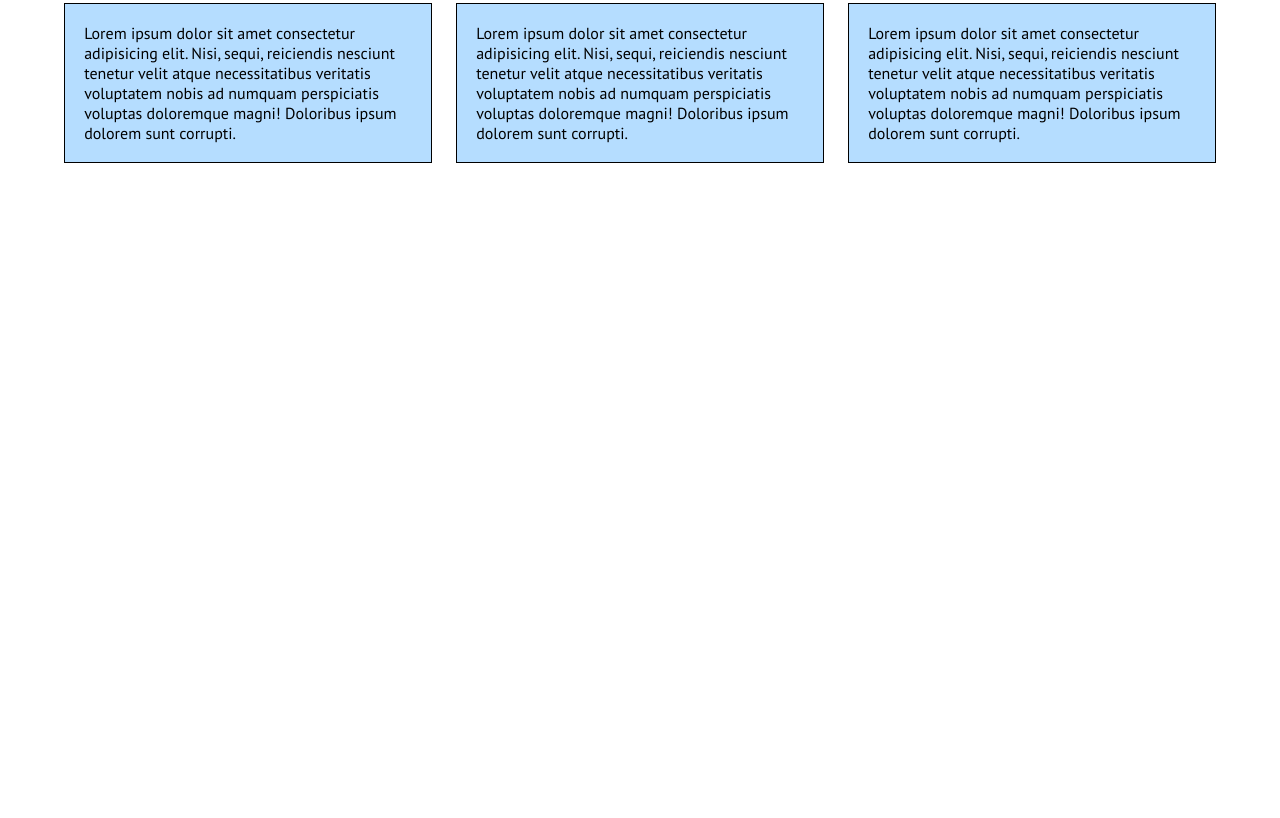
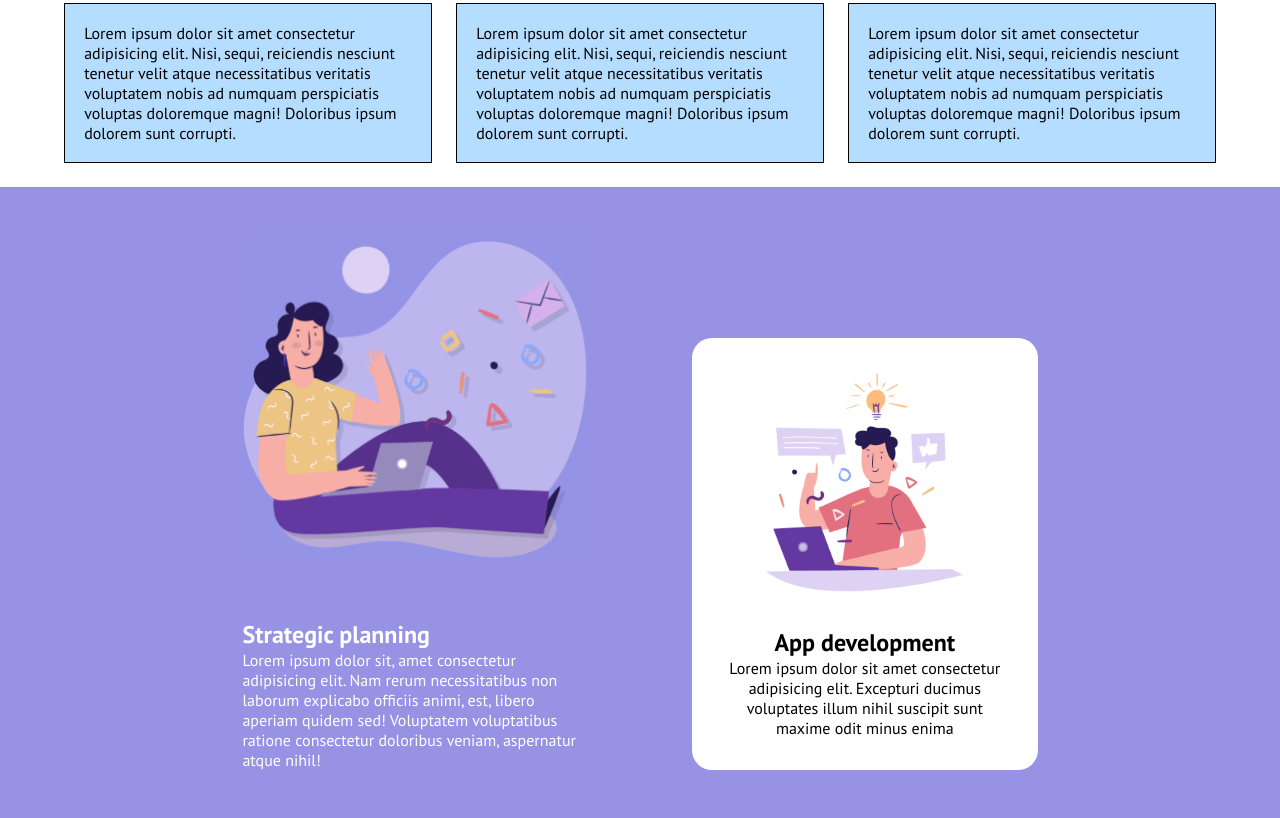
Before and after one commit to luishs0/htmlcss-responsive-layout, a plain HTML site: page index.html in a window 1280 px wide. Shown: the part 353-1171 px from the top of the page. Before the commit the page ends 800 px from the top, so only its background shows below. Drawn offline with Linux system fonts and the light colour scheme.

Commit message:
struttura section 2

```diff
--- a/css/style.css
+++ b/css/style.css
@@ -163,7 +163,73 @@ main {
     }
 
 }
-
 /* /section 1 */
 
+/* section 2 */
+
+.planning {
+    background-color: #9792e4;
+    color: white;
+    padding: 3rem 0;
+}
+
+.card1-2 {
+
+    text-align: center;
+}
+
+.card1-2 .card1-2-text {
+    text-align: left;
+}
+
+.card2-2 {
+    color: black;
+    background-color: white;
+    padding: 2em;
+    border-radius: 20px;
+    text-align: center;
+}
+
+.card1-2-img {
+    margin-bottom: 3.5rem;
+}
+
+@media screen and (max-width: 768px) {
+    .card1-2 {
+        margin-bottom: 3rem;
+    }
+}
+
+@media screen and (min-width: 992px) {
+
+    .section2-container {
+        display: flex;
+        justify-content: center;
+        flex-direction: row;
+        align-items: flex-end;
+    }
+
+    .card1-2 {
+        width: 30%;
+        margin-right: 5rem;
+    }
+
+    .card2-2 {
+        width: 30%;
+        margin-top: 5rem;
+        display: flex;
+        flex-direction: column;
+        justify-content: center;
+        align-items: center;
+    }
+
+    .card2-2 img {
+        width: 80%;
+        margin-bottom: 2rem;
+    }
+
+}
+
+/* /section 2 */
+
 /* /MAIN */
--- a/index.html
+++ b/index.html
@@ -118,6 +118,34 @@
         <!-- /section 1 -->
 
         <!-- section 2 -->
+
+        <section class="planning">
+
+            <div class="section-container section2-container">
+                <div class="card1-2">
+
+                    <div class="card1-2-img">
+                        <img src="img/planning1.png" alt="">
+                    </div>
+
+
+                    <div class="card1-2-text">
+
+                        <h2>Strategic planning</h2>
+                        <p>Lorem ipsum dolor sit, amet consectetur adipisicing elit. Nam rerum necessitatibus non laborum explicabo officiis animi, est, libero aperiam quidem sed! Voluptatem voluptatibus ratione consectetur doloribus veniam, aspernatur atque nihil!</p>
+                    </div>
+
+                </div>
+
+
+                <div class="card2-2">
+                    <img src="img/planning2.png" alt="">
+                    <h2>App development</h2>
+                    <p>Lorem ipsum dolor sit amet consectetur adipisicing elit. Excepturi ducimus voluptates illum nihil suscipit sunt maxime odit minus enima </p>
+                </div>
+            </div>
+        </section>
+
         <!-- /section2 -->
 
          <!-- section 3 -->
```
